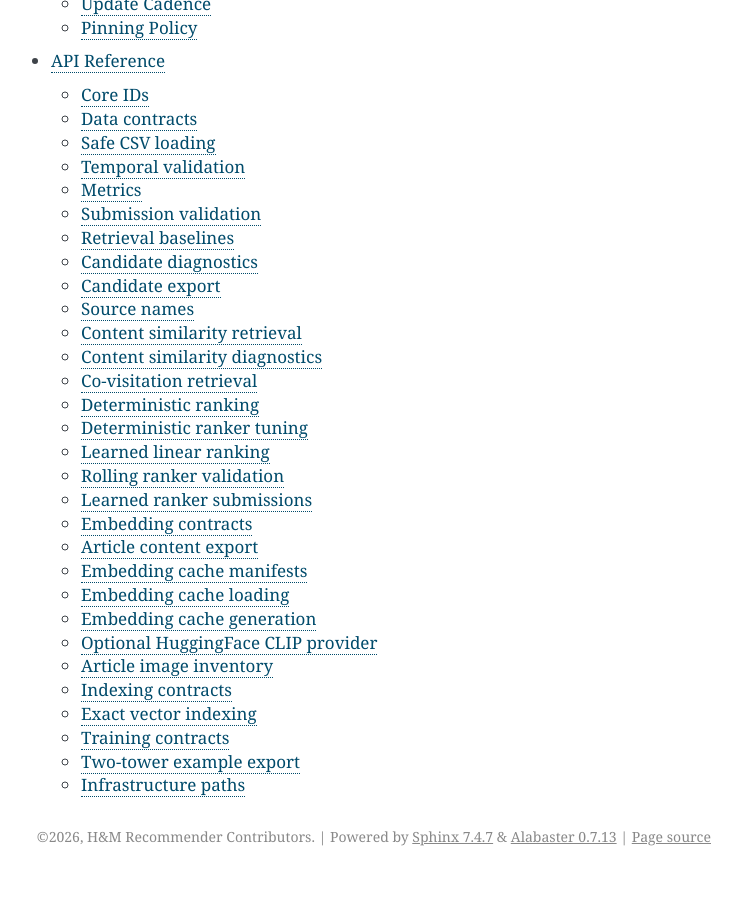
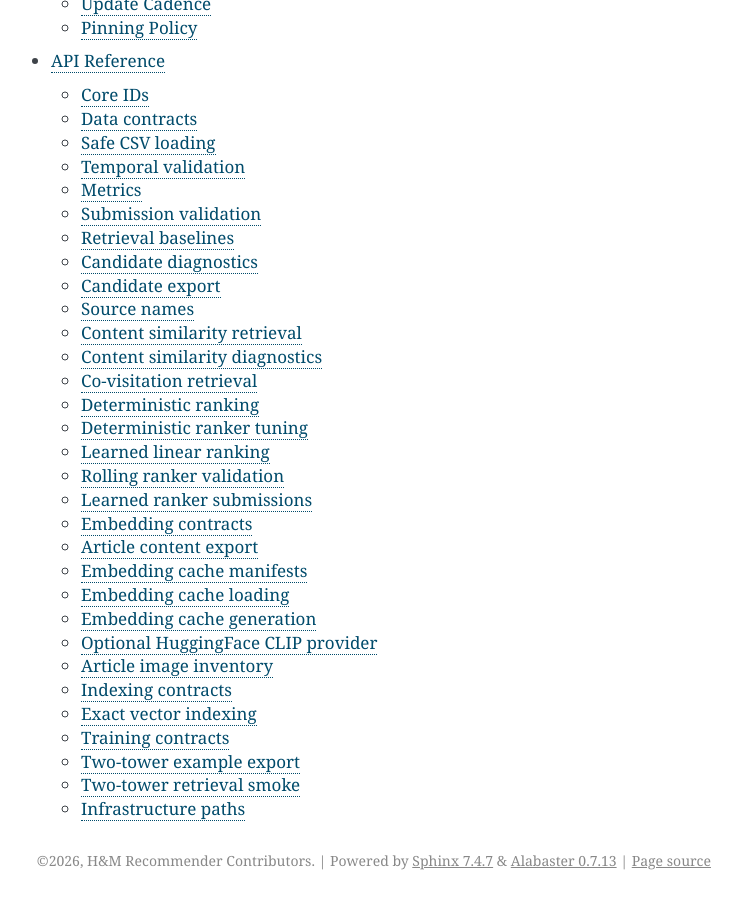
Before and after one commit to dfbustosus/hm-two-tower-recsys, a Sphinx documentation site: the page built from docs/index.rst, in a window 1280 px wide and 900 px high, scrolled down 1481 px. Shown: the whole window, without its empty margins (399-1141 px from the left). Built offline with Sphinx 7.4.7, drawn with Linux system fonts in a browser that asks for light colours; before the commit the page ends 2357 px from its top, so only the background shows below that.

```diff
--- a/docs/api.rst
+++ b/docs/api.rst
@@ -175,6 +175,12 @@ Two-tower example export
 .. automodule:: hm_recsys.training.two_tower_export
    :members:
 
+Two-tower retrieval smoke
+-------------------------
+
+.. automodule:: hm_recsys.training.two_tower_retrieval
+   :members:
+
 Infrastructure paths
 --------------------
 
```
